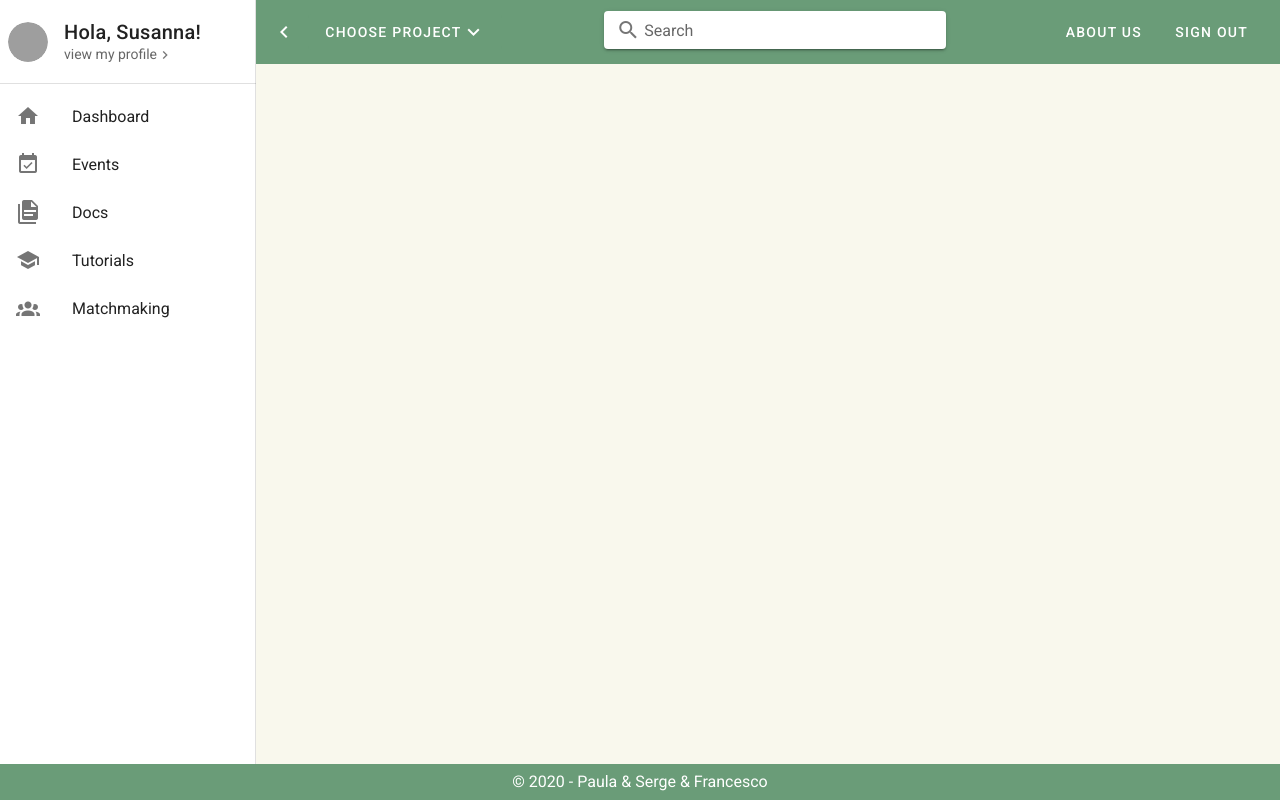
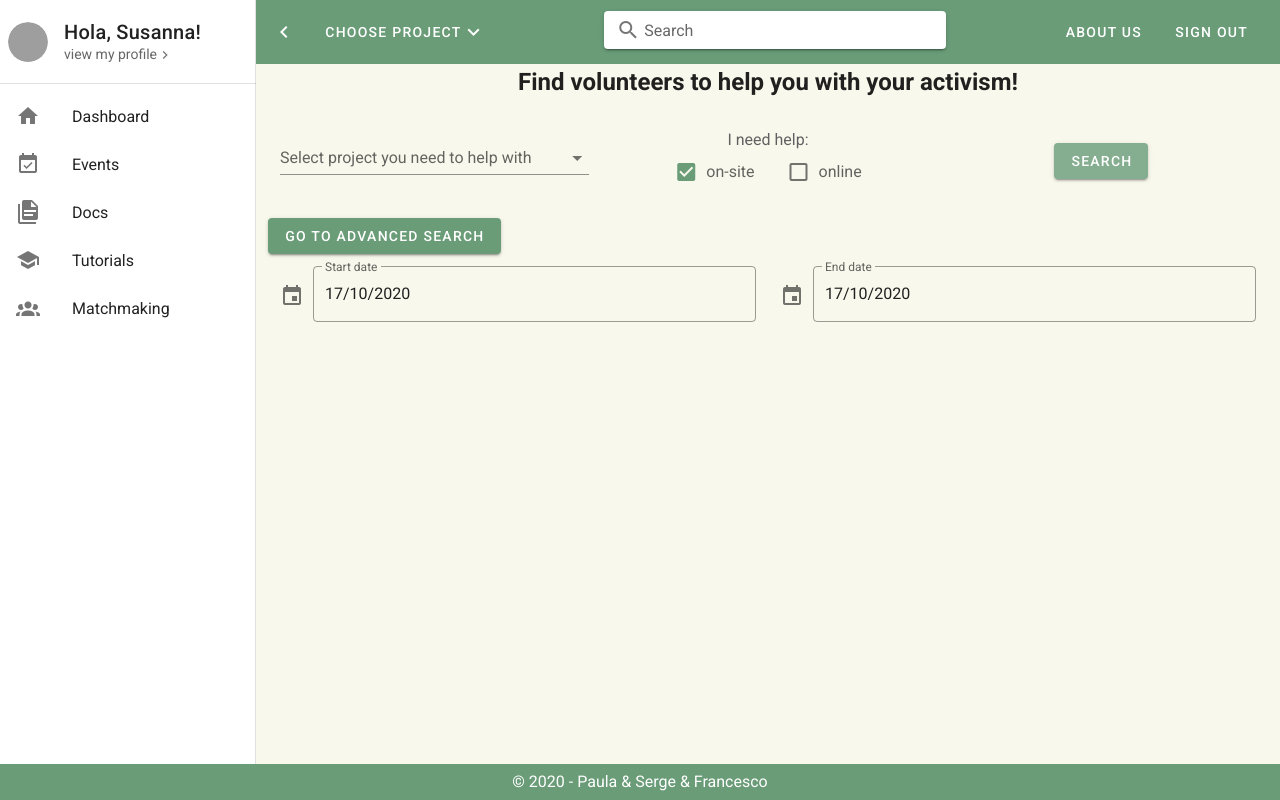
Before and after one commit to souserge/team-env-frontend, a Nuxt app: page /app/matchmaking/findhelp in a window 1280 px wide. Built offline with nearby package versions, Linux system fonts and the light colour scheme; grey boxes are pictures that could not be loaded.

Commit message:
start find help page

```diff
--- /dev/null
+++ b/components/forms/Checkbox.vue
@@ -0,0 +1,32 @@
+<template>
+  <v-container fluid>
+      <p class=" flex mb-0 text-center grey--text text--darken-2">I need help:</p>
+    <v-row class="justify-center">
+    <v-checkbox
+        class="mr-4"
+      v-model="checkbox1"
+      :label="`on-site`"
+    ></v-checkbox>
+    <v-checkbox
+        class="ml-4"
+      v-model="checkbox2"
+      :label="`online`"
+    ></v-checkbox>
+    </v-row>
+  </v-container>
+</template>
+
+<script>
+export default {
+    data () {
+      return {
+        checkbox1: true,
+        checkbox2: false,
+      }
+    },
+  }
+</script>
+
+<style>
+
+</style>
--- /dev/null
+++ b/components/forms/MatchmakingAdvancedSearch.vue
@@ -0,0 +1,33 @@
+<template>
+  <v-form v-model="valid">
+    <v-row>
+        <v-col
+          cols="12"
+          md="6"
+        >
+        <AppDatePicker label="Start date">
+        </AppDatePicker>
+        </v-col>
+        <v-col
+          cols="12"
+          md="6"
+        >
+        <AppDatePicker label="End date">
+        </AppDatePicker>
+        </v-col>
+    </v-row>
+
+
+
+  </v-form>
+</template>
+
+<script>
+  export default {
+
+  }
+</script>
+
+<style>
+
+</style>
--- a/pages/app/matchmaking/findhelp.vue
+++ b/pages/app/matchmaking/findhelp.vue
@@ -0,0 +1,67 @@
+<template>
+  <div>
+      <v-row align="center" justify="center">
+          <h2 class="mb-4">
+            Find volunteers to help you with your activism!
+          </h2>
+      </v-row>
+
+  <v-container fluid>
+    <v-row align="center">
+      <v-col
+        class="d-flex"
+        cols="12"
+        md="4"
+      >
+        <v-select
+          :items="items"
+          label="Select project you need to help with"
+        ></v-select>
+      </v-col>
+      <v-col
+        class="d-flex"
+        cols="12"
+        md="4"
+
+      >
+        <Checkbox>
+        </Checkbox>
+
+     </v-col>
+      <v-col
+        class="d-flex justify-center"
+        cols="12"
+        md="4"
+
+      >
+        <v-btn color="primary" to="/app/matchmaking/findhelp" x-medium>
+            Search
+        </v-btn>
+     </v-col>
+    </v-row>
+    <v-row>
+      <v-btn color="primary" @click='show = adv' x-medium>
+            Go to advanced search
+        </v-btn>
+    </v-row>
+  </v-container>
+  <v-container fluid id="adv">
+  <MatchmakingAdvancedSearch>
+  </MatchmakingAdvancedSearch>
+  </v-container>
+  </div>
+</template>
+
+<script>
+export default {
+    data(){
+    return {
+      items: ["Legal meeting", "Recycling Discussion", "Environmental festival"]
+    }
+}
+}
+</script>
+
+<style>
+
+</style>
```
